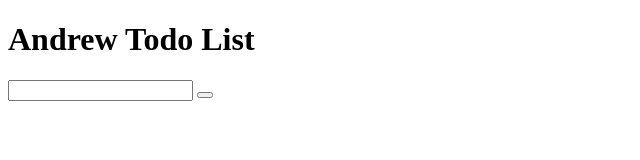
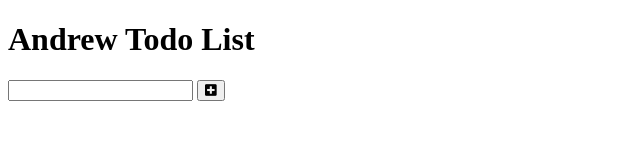
Before and after one commit to coffeina/ToDoIsta, a plain HTML site: page index.html in a window 1280 px wide. Shown: the full height of the page, 0-640 px from the left. Drawn offline with Linux system fonts and the light colour scheme.

Commit message:
[FIX] Fixing typo

```diff
--- a/index.html
+++ b/index.html
@@ -16,7 +16,7 @@
     <form>
         <input type="text" class="todo-input">
         <button class="todo-button" type="submit">
-            <i clas="fas fa-plus-square"></i>
+            <i class="fas fa-plus-square"></i>
         </button>
     </form>
     <div class="todo-container">
```
